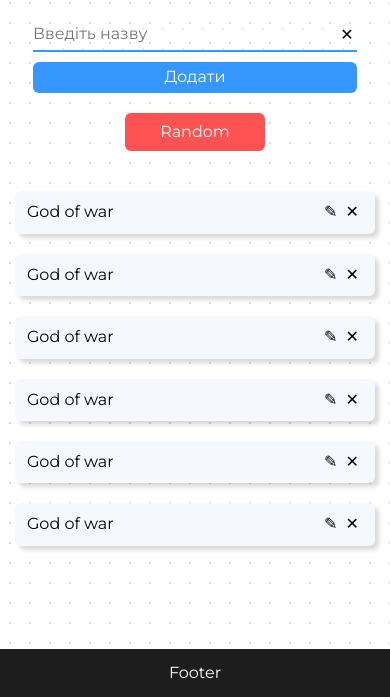
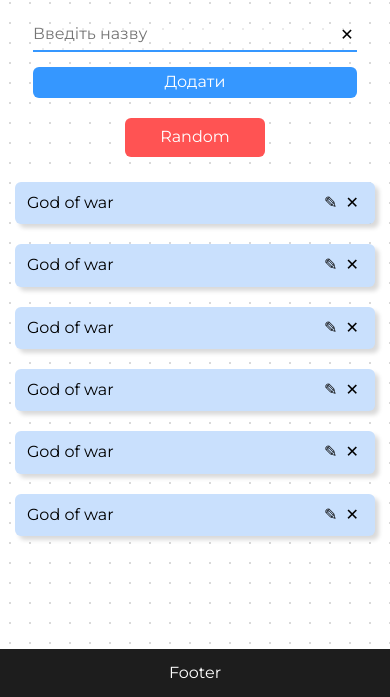
Before and after one commit to dkazarov/my_list, a website built with Vite: page index.html in a window 390 px wide. Shown: the part 147-844 px from the top of the page. Built offline with nearby package versions, Linux system fonts and the light colour scheme.

Commit message:
add style fix

```diff
--- a/src/scss/_variables.scss
+++ b/src/scss/_variables.scss
@@ -16,7 +16,7 @@
 	--action-color: #3597ff;
 	--action-color-hover: #0d82ff;
 
-	--item-color: #f5f8fc;
+	--item-color: #c9e0fd;
 
 	--main-bg-color: #1d1d1d;
 }
--- a/src/scss/scss-components/_random-btn.scss
+++ b/src/scss/scss-components/_random-btn.scss
@@ -14,14 +14,15 @@
 	}
 }
 
-@media (max-width: 435px) {
+@media (max-width: 575px) {
   .random__btn {
     padding: 10px 60px;
+		margin-bottom: 40px;
   }
 }
 @media (max-width: 390px) {
   .random__btn {
     padding: 10px 35px;
-		margin-bottom: 40px;
+		margin-bottom: 25px;
   }
 }
--- a/src/scss/scss-components/_user-form.scss
+++ b/src/scss/scss-components/_user-form.scss
@@ -53,7 +53,7 @@
 		margin-bottom: 30px;
 	}
 	.user__input-inner {
-		margin-bottom: 3%;
+		margin-bottom: 15px;
 	}
 	.user__input-btn-add {
 		width: 100%;
```
